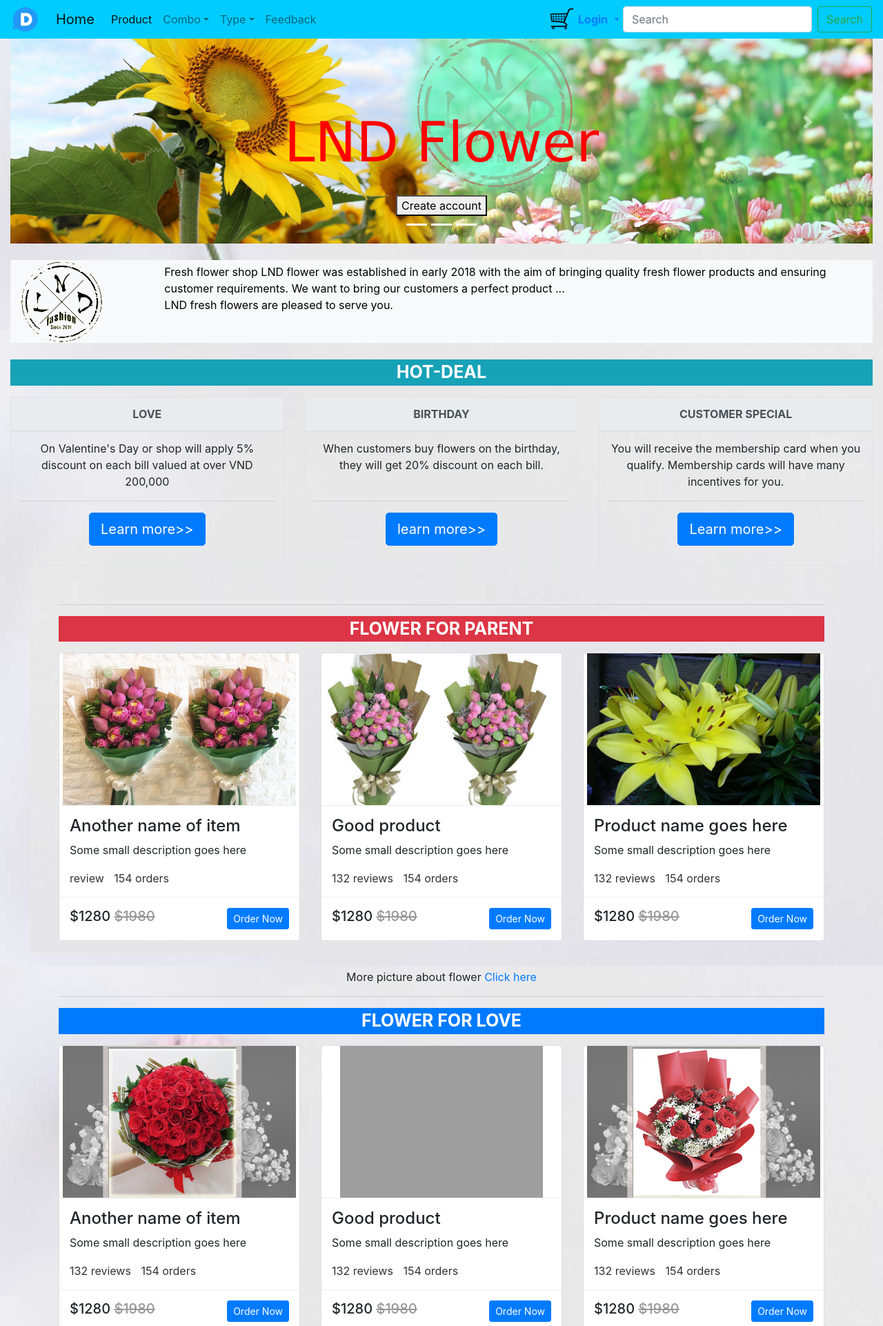
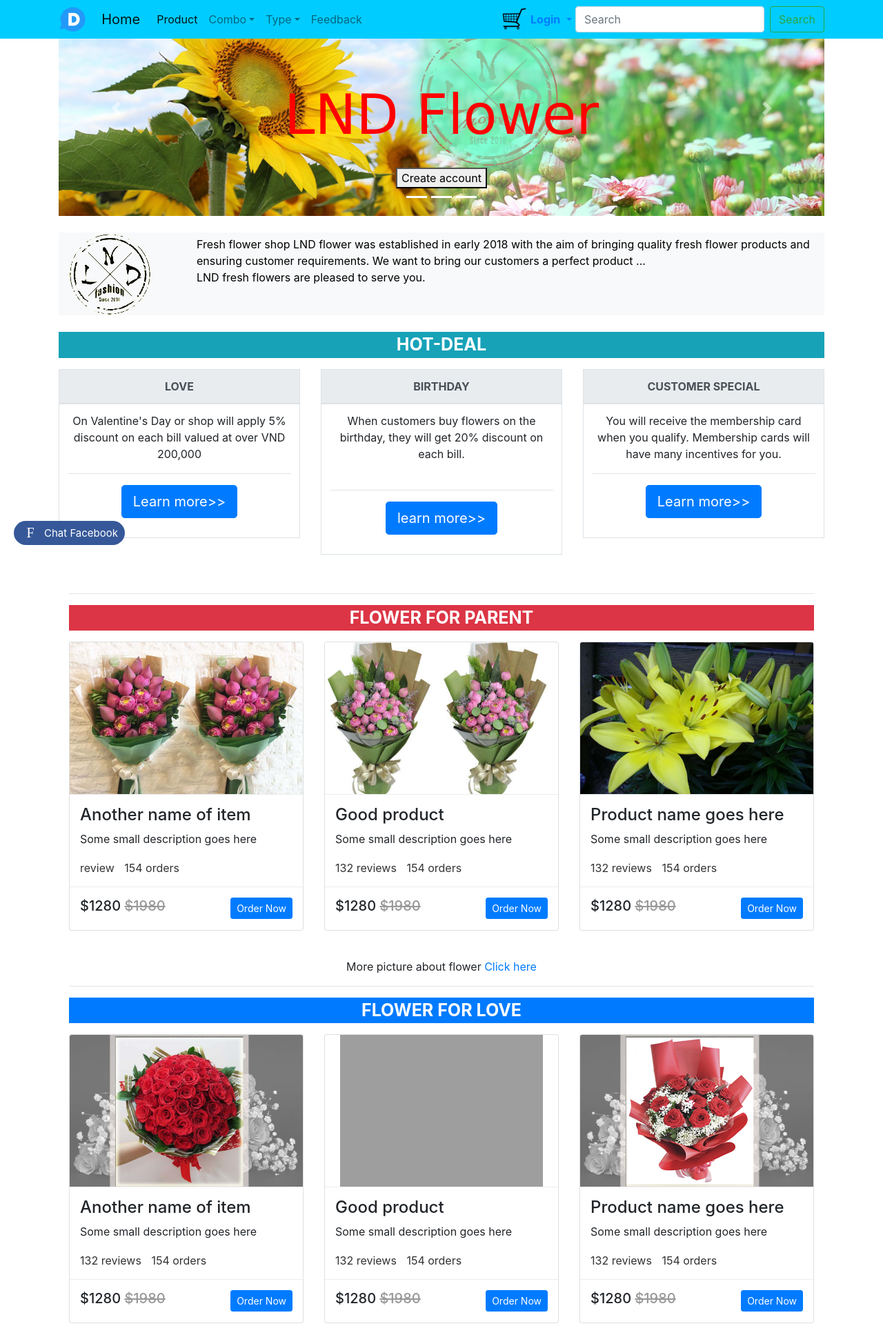
Before and after one commit to lengocduong98/shophoa, a PHP site: page / in a window 1280 px wide. Shown: the top 1922 px of the page at 69% size. Run offline with PHP 8.4, Linux system fonts and the light colour scheme; some web fonts are replaced; grey boxes are pictures that could not be loaded.

Commit message:
phpcomit

```diff
--- a/css/style.css
+++ b/css/style.css
@@ -83,10 +83,10 @@
     font-weight: 50px;
 }
 .lop{
-    background-color: #66FFCC;
+    background-color: #DDDDDD;
 }
 .lienhe{
-    background-color: #00FFCC;
+    background-color: #CCCCCC;
 }
 /* product-begin */
 .card-product .img-wrap {
@@ -125,9 +125,9 @@
     margin-right: 5px;
 }
 /* menulogin begin */
-body{
+/* body{
     background:url(../images/nen.jpg);
-}
+} */
 #login-dp{
     min-width: 250px;
     padding: 14px 14px 0;
@@ -186,3 +186,48 @@ body{
       text-align: right;
     }
   }
+  /* button fb begin */
+  .call-fb a {
+    color: #fff;
+    font-size: 15px;
+    font-weight: 400;
+    text-decoration: none;
+  }
+  .call-fb i {
+    font-size: 20px;
+    line-height: 34px;
+    border-radius: 100%;
+    width: 40px;
+    height: 35px;
+    text-align: center;
+    float: left;
+}
+.call-fb {
+    left: 10px;
+    bottom: 70px;
+}
+.fab {
+    font-family: Font Awesome\ 5 Brands;
+}
+.fab {
+    -moz-osx-font-smoothing: grayscale;
+    -webkit-font-smoothing: antialiased;
+    display: inline-block;
+    font-style: normal;
+    font-variant: normal;
+    text-rendering: auto;
+    line-height: 1;
+}
+.call-fb {
+    background: #365899;
+    position: fixed;
+    bottom: 10px;
+    height: 35px;
+    line-height: 34px;
+    border-radius: 40px;
+    color: #fff;
+    left: 20px;
+    z-index: 3;
+    padding: 0 10px 0 4px;
+}
+  /* button fb end */
--- a/index.html
+++ b/index.php
@@ -17,7 +17,7 @@
 
       <nav class="navbar navbar-expand-sm navbar-light text-white menunu position-fixed fixed-top">
           <!-- <div class="" > -->
-
+             <div class="container">
             <img src="images/logo.png" height="40px" width="40px" style="margin-right: 2%;">
           <a class="navbar-brand" href="#">Home</a>
           <button class="navbar-toggler d-lg-none" type="button" data-toggle="collapse" data-target="#collapsibleNavId" aria-controls="collapsibleNavId"
@@ -106,13 +106,13 @@
               </form>
 
           </div>
-
+        </div>
         <!-- </div> -->
       </nav>
       <!-- nav end -->
 
       <!-- container begin-->
-      <div class="container-fluid">
+      <div class="container">
           <!-- banner begin -->
           <div class="bd-example">
                 <div id="carouselExampleCaptions" class="carousel slide" data-ride="carousel">
@@ -492,6 +492,14 @@
                 </div>
             </div>
             <!-- contact end -->
+
+            <!-- button fb begin -->
+            <div class="call-fb">
+              <a id="callnowbutton" href="https://www.facebook.com/nduong07.wave" target="_blank">
+                  <i class="fab fa-facebook-f">F</i> Chat Facebook
+              </a>
+          </div>
+            <!-- button fb end -->
     </div>
      <!-- container end -->
      <br>
@@ -574,20 +582,20 @@
       <div class="col-md-2 mx-auto">
 
         <!-- Links -->
-        <h5 class="font-weight-bold text-uppercase mt-3 mb-4">Agency</h5>
+        <h5 class="font-weight-bold text-uppercase mt-3 mb-4">LIÊN KẾT</h5>
 
         <ul class="list-unstyled">
           <li>
-            <a href="#!">DaNang city</a>
+            <a href="#!">Tài Khoản</a>
           </li>
           <li>
-            <a href="#!">HCM city</a>
+            <a href="#!">Giỏ Hàng</a>
           </li>
           <li>
-            <a href="#!">Hue city</a>
+            <a href="#!">Liên Hệ</a>
           </li>
           <li>
-            <a href="#!">QuangNam province</a>
+            <a href="#!">Chính Sách Bảo Mật</a>
           </li>
         </ul>
 
```
